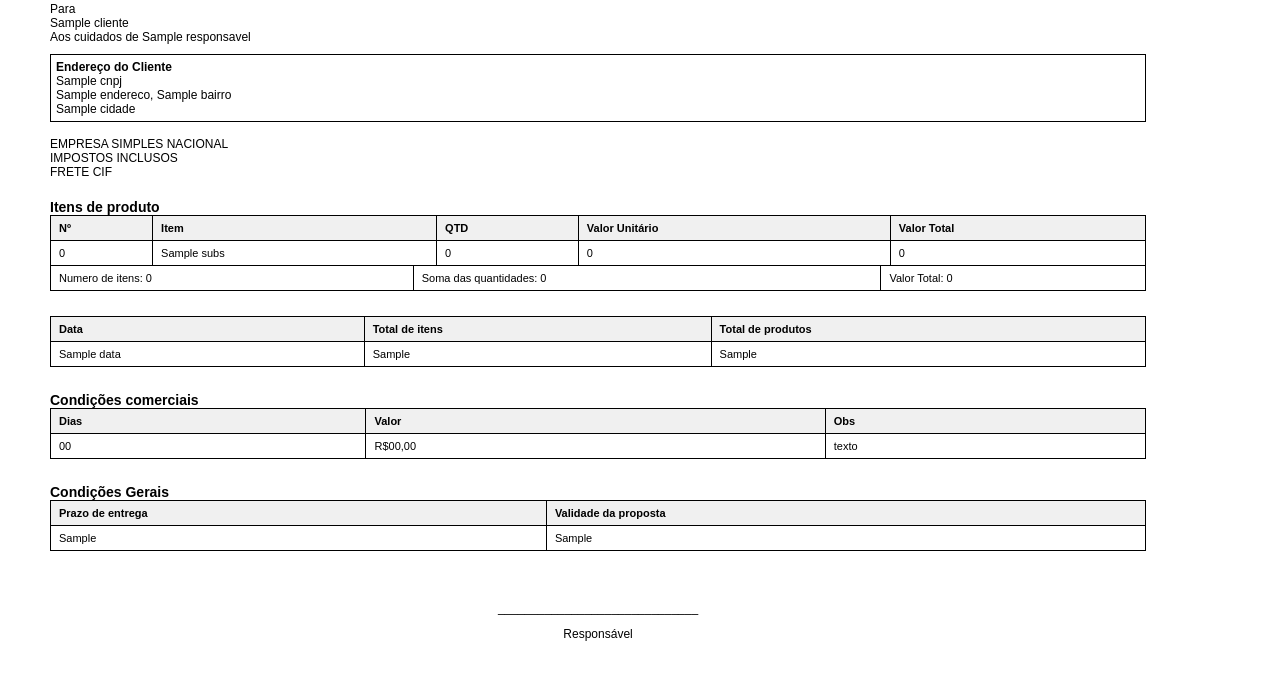
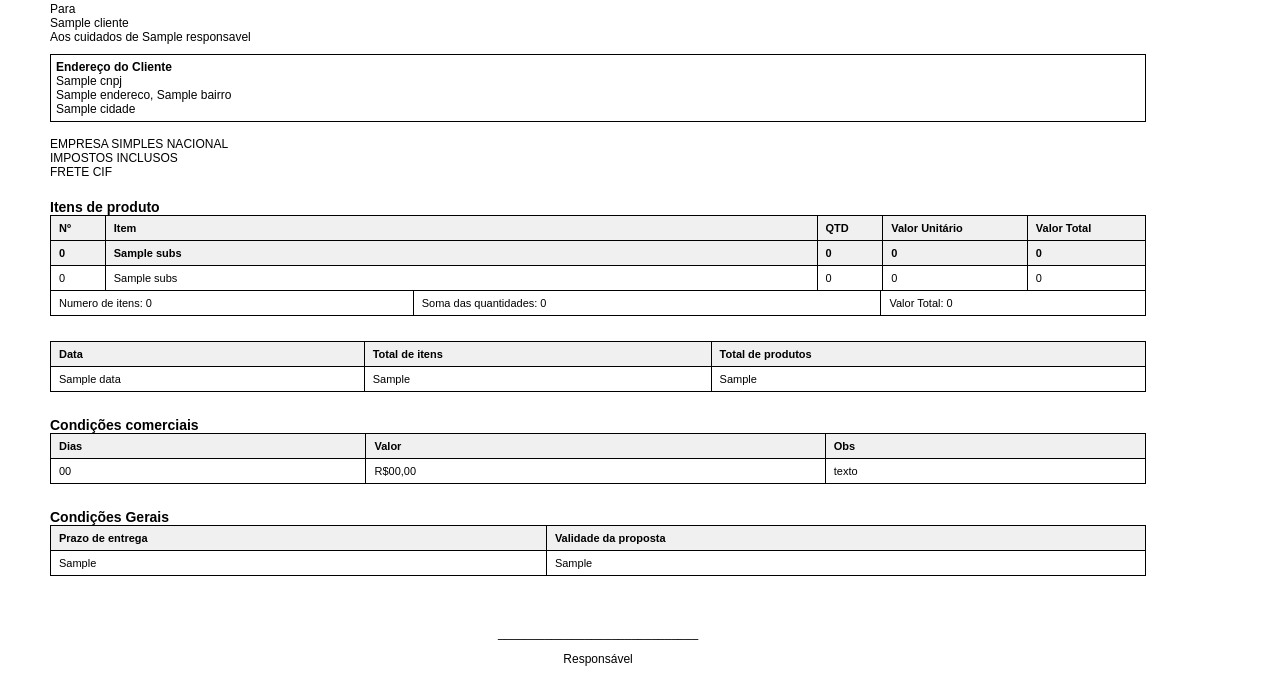
Before and after one commit to RicardoMenezesBandeira/API_orcamentos, a Flask app: template template/pc_asallas.html in a window 1280 px wide. Shown: the part 206-902 px from the top of the page. Before the commit the page ends 847 px from the top, so only its background shows below. Run offline with Flask 3, Linux system fonts and the light colour scheme; the template is opened without the code that fills it: most values are stand-ins (such as "Sample title", 1, 10 or a date in 2020); lists and menus that the app fills with data are empty.

Commit message:
fix: ajustando a largura das colunas na tabela de produtos e adicionando nova linha no HTML

```diff
--- a/template/css/pc_asallas.css
+++ b/template/css/pc_asallas.css
@@ -102,15 +102,15 @@ table tbody tr:last-child th {
     border-top:none;
 
 }
-
-
-
-
-
-
-
 .assinatura {
     left: 50%;
     text-align: center;
     margin-top: 50px;
 }
+
+#produtos table.tabela-produtos  thead  tr  th:nth-child(1){
+    width: 5%;
+}
+#produtos  table.tabela-produtos  thead  tr  th:nth-child(2){
+    width: 65%;
+}
--- a/template/pc_asallas.html
+++ b/template/pc_asallas.html
@@ -55,6 +55,13 @@
                 </tr>
             </thead>
             <tbody>
+                <tr>
+                    <th>{{0000}}</th>
+                    <th>{{subs}}</th>
+                    <th>{{0000}}</th>
+                    <th>{{0000}}</th>
+                    <th>{{0000}}</th>
+                </tr>
                 <tr>
                     <th>{{0000}}</th>
                     <th>{{subs}}</th>
```
